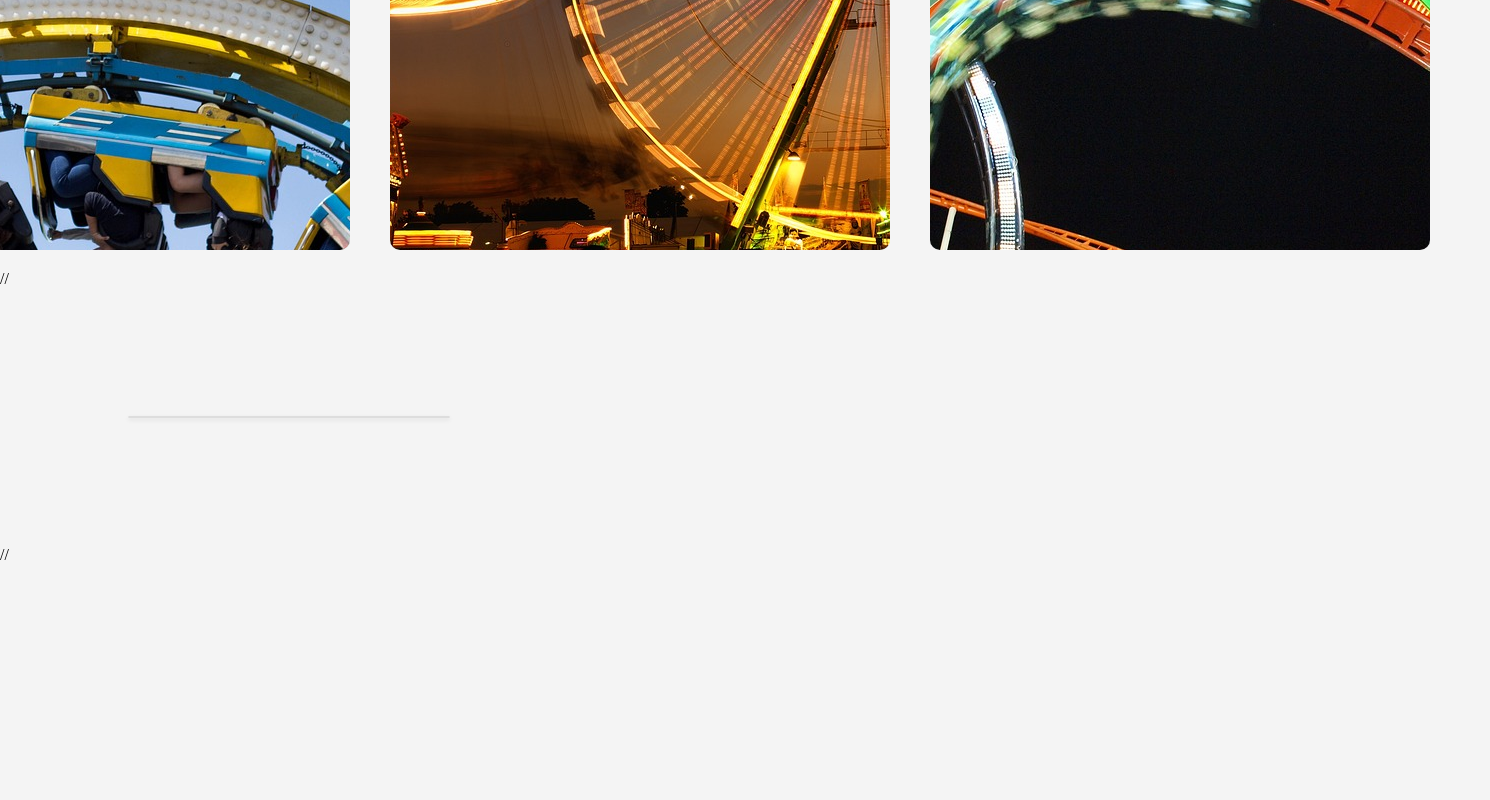
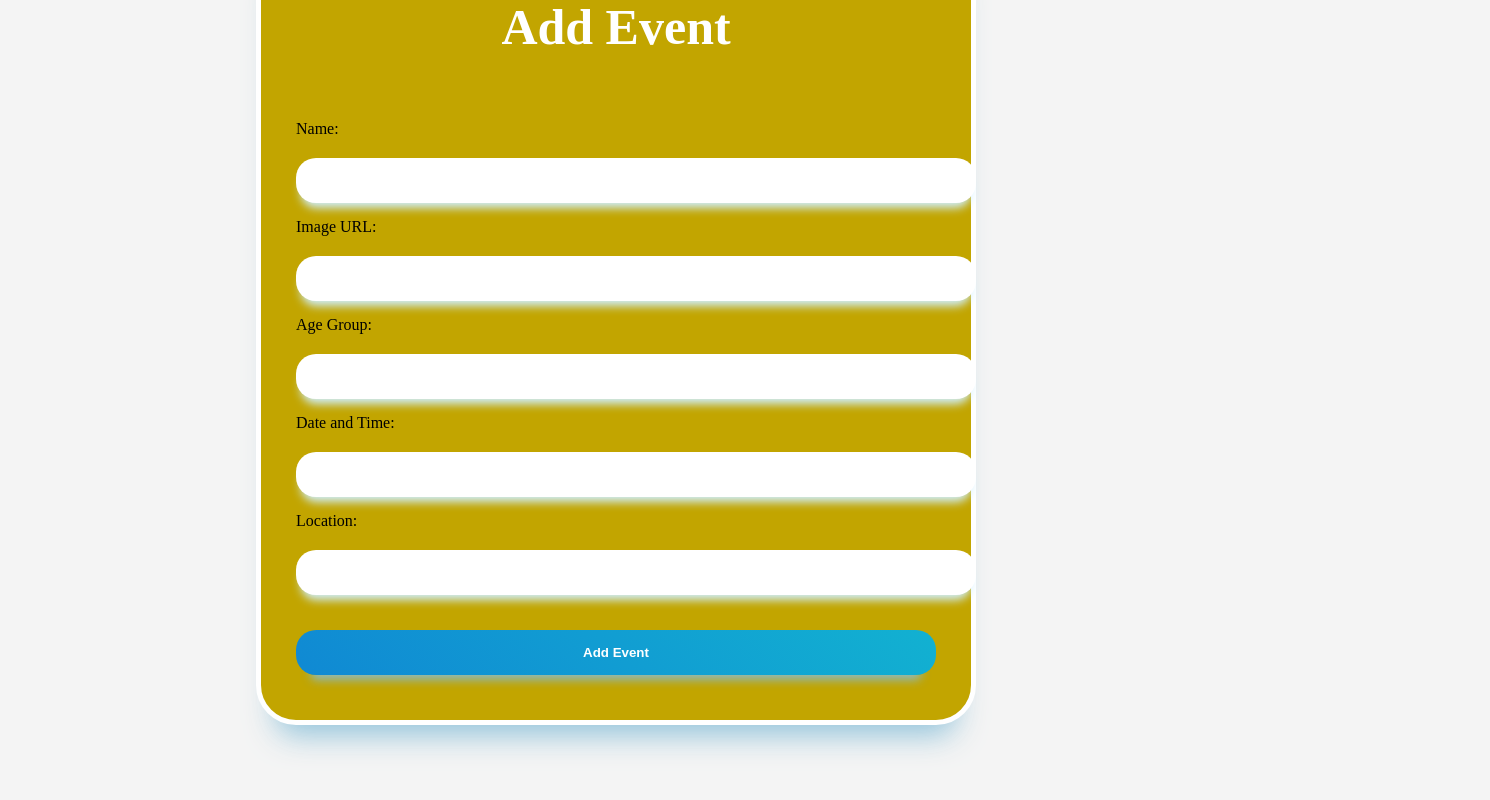
Before and after one commit to salmanbuali/GA-hackakthon-frontend, a React (Vite) app: page /AddEvent in a window 1280 px wide. Shown: the part 420-1220 px from the top of the page, 1490 px wide, since content can reach past the window. Built offline with nearby package versions, Linux system fonts and the light colour scheme.

Commit message:
rides and events CRD

```diff
--- a/package.json
+++ b/package.json
@@ -7,6 +7,7 @@
     "dev": "vite"
   },
   "dependencies": {
+    "axios": "^1.6.7",
     "react": "^18.2.0",
     "react-dom": "^18.2.0",
     "react-router-dom": "^6.22.1"
--- a/src/App.jsx
+++ b/src/App.jsx
@@ -3,29 +3,25 @@ import { Route, Routes } from "react-router-dom"
 import NavBar from "./components/NavBar"
 import Rides from "./components/Rides"
 import Home from "./components/Home"
-import AddEvent from './components/AddEvent'
-import Event from './components/Event'
+import AddRides from "./components/AddRides"
+import AddEvent from "./components/AddEvent"
+// import AddEvent from './components/AddEvent'
+// import Event from './components/Event'
 
 
 const App = () => {
   return (
     <div>
-
       <NavBar />
       <div>
-        <Rides/>
-        {/* <AddRides /> */}
         <Routes>
           <Route path="/Home" element={<Home />} />
           <Route path="/Rides" element={<Rides />} />
-          {/* <Route path="/Events" element={<Events />} />
-          <Route path="/AddRides" element={<AddRides />} /> */}
+          {/* <Route path="/Events" element={<Events />} /> */}
+          <Route path="/AddRides" element={<AddRides />} />
+          <Route path="/AddEvent" element={<AddEvent />} />
         </Routes>
       </div>
-
-//       <Event />
-//       <AddEvent />
-
     </div>
   )
 }
--- a/src/components/AddEvent.jsx
+++ b/src/components/AddEvent.jsx
@@ -1,54 +1,66 @@
 import React, { useState } from 'react'
 import '../App.css'
+import axios from 'axios'
+const AddEvent = () => {
+  const initialState = {
+    name: '',
+    location: '',
+    date_time: '',
+    age_group: '',
+    pic: ''
+  }
 
-const AddEvent = () => {
-  const [title, setTitle] = useState('')
-  const [image, setImage] = useState('')
-  const [ageRequirements, setAgeRequirements] = useState('')
-  const [date, setDate] = useState('')
+  const [formState, setFormState] = useState(initialState)
 
-  const handleSubmit = (e) => {
-    e.preventDefault()
-    if (!title || !image || !ageRequirements || !date) {
-      alert('Please fill in all fields')
-      return
-    }
-    const newEvent = { title, image, ageRequirements, date }
-    setTitle('')
-    setImage('')
-    setAgeRequirements('')
-    setDate('')
+  const handleSubmit = async (event) => {
+    event.preventDefault()
+    let response = await axios.post('http://localhost:3001/events/', formState)
+    console.log(response)
+    setFormState(initialState)
+  }
 
-    console.log(newEvent)
+  const handleChange = (event) => {
+    setFormState({ ...formState, [event.target.id]: event.target.value })
   }
 
   return (
     <div className="add-event">
       <h2>Add Event</h2>
       <form onSubmit={handleSubmit}>
-        <label>Title:</label>
+        <label>Name:</label>
         <input
           type="text"
-          value={title}
-          onChange={(e) => setTitle(e.target.value)}
+          value={formState.name}
+          onChange={handleChange}
+          id='name'
         />
         <label>Image URL:</label>
         <input
           type="text"
-          value={image}
-          onChange={(e) => setImage(e.target.value)}
+          value={formState.pic}
+          onChange={handleChange}
+          id='pic'
         />
-        <label>Age Requirements:</label>
+        <label>Age Group:</label>
         <input
           type="text"
-          value={ageRequirements}
-          onChange={(e) => setAgeRequirements(e.target.value)}
+          value={formState.age_group}
+          onChange={handleChange}
+          id='age_group'
         />
-        <label>Date:</label>
+        <label>Date and Time:</label>
         <input
           type="text"
-          value={date}
-          onChange={(e) => setDate(e.target.value)}
+          value={formState.date_time}
+          onChange={handleChange}
+          id='date_time'
+        />
+        <label>Location:</label>
+        <input
+          type="text"
+          value={formState.location}
+          onChange={handleChange}
+          id='location'
         />
         <button type="submit">Add Event</button>
       </form>
--- a/src/components/AddRides.jsx
+++ b/src/components/AddRides.jsx
@@ -1,5 +1,70 @@
+import React, { useState } from 'react'
+import '../App.css'
+import axios from 'axios'
+
 const AddRides = () => {
+  const initialState = {
+    name: '',
+    pic: '',
+    desc: '',
+    min_height: '',
+    price: '',
+    capacity: ''
+  }
 
+  const [formState, setFormState] = useState(initialState)
+
+  const handleChange = (event) => {
+    setFormState({ ...formState, [event.target.id]: event.target.value })
+  }
+
+  const handleSubmit = async (event) => {
+    event.preventDefault()
+    let response = await axios.post('http://localhost:3001/rides/', formState)
+    console.log(response)
+    setFormState(initialState)
+  }
+
+  return (
+    <div className="add-event">
+      <h2>Add Ride</h2>
+      <form onSubmit={handleSubmit}>
+        <label>Name:</label>
+        <input
+          type="text"
+          value={formState.name}
+          id='name'
+          onChange={handleChange}
+        />
+        <label>Image URL:</label>
+        <input
+          type="text"
+          id='pic'
+          value={formState.pic}
+          onChange={handleChange}
+        />
+        <label>Description:</label>
+        <input
+          type="text"
+          id='desc'
+          value={formState.desc}
+          onChange={handleChange}
+        />
+        <label>Minimum Height:</label>
+        <input
+          type="text"
+          id='min_height'
+          value={formState.min_height}
+          onChange={handleChange}
+        />
+        <label>Price:</label>
+        <input type="number" value={formState.price} id='price' onChange={handleChange} />
+        <label>Capacity</label>
+        <input type="number" value={formState.capacity} id='capacity' onChange={handleChange}/>
+        <button type="submit">Add Ride</button>
+      </form>
+    </div>
+  )
 }
 
 export default AddRides
```
Also changed, not shown: src/components/Events.jsx (deleted), 1 other file (tests, documents, lock files or other folders).
